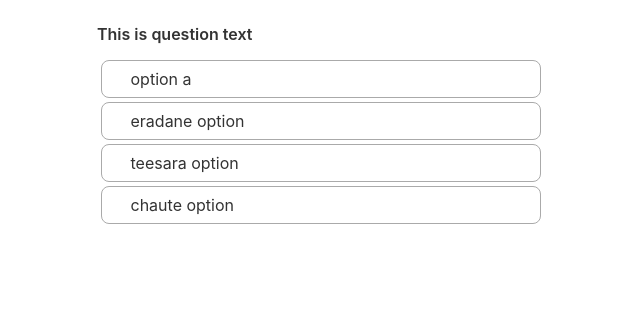
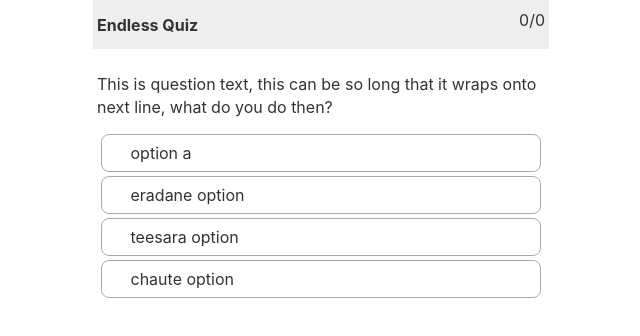
Before and after one commit to vsr/ndlssqz, a Svelte app: page / in a window 1280 px wide. Shown: the top 336 px of the page, without its empty margins (319-959 px from the left). Built offline with nearby package versions, Linux system fonts and the light colour scheme.

Commit message:
Some styling improvements

```diff
--- a/public/global.css
+++ b/public/global.css
@@ -1,4 +1,5 @@
-html, body {
+html,
+body {
   position: relative;
   width: 100%;
   height: 100%;
@@ -7,13 +8,14 @@ html, body {
 body {
   color: #333;
   margin: 0;
-	padding: 8px;
+  padding: 0;
   box-sizing: border-box;
-	font-family: -apple-system, BlinkMacSystemFont, "Segoe UI", Roboto, Oxygen-Sans, Ubuntu, Cantarell, "Helvetica Neue", sans-serif;
+  font-family: -apple-system, BlinkMacSystemFont, "Segoe UI", Roboto,
+    Oxygen-Sans, Ubuntu, Cantarell, "Helvetica Neue", sans-serif;
 }
 
 a {
-	color: rgb(0,100,200);
+  color: rgb(0, 100, 200);
   text-decoration: none;
 }
 
@@ -22,14 +24,17 @@ a:hover {
 }
 
 a:visited {
-	color: rgb(0,80,160);
+  color: rgb(0, 80, 160);
 }
 
 label {
   display: block;
 }
 
-input, button, select, textarea {
+input,
+button,
+select,
+textarea {
   font-family: inherit;
   font-size: inherit;
   padding: 0.4em;
--- a/src/components/App.svelte
+++ b/src/components/App.svelte
@@ -1,9 +1,10 @@
 <script>
   export let name;
-  import AnswerOption from "./AnswerOption.svelte";
+  import Header from "./Header.svelte";
   import Question from "./Question.svelte";
 
-  let text = "This is question text";
+  let text =
+    "This is question text, this can be so long that it wraps onto next line, what do you do then?";
   let answers = [
     { text: "option a" },
     { text: "eradane option " },
@@ -17,4 +18,5 @@
 
 </style>
 
+<Header />
 <Question {text} {answers} {correctAnswer} />
--- a/src/components/Question.svelte
+++ b/src/components/Question.svelte
@@ -37,11 +37,13 @@
 
 <style>
   .question {
-    width: 28em;
+    max-width: 28em;
     margin: 0 auto;
+    padding: 0.5em;
   }
   .q-text {
-    font-weight: 600;
+    font-weight: 400;
+    line-height: 1.4em;
   }
   .ans-options {
     padding: 0;
```
Lines whose indentation alone changed are shown as unchanged.
